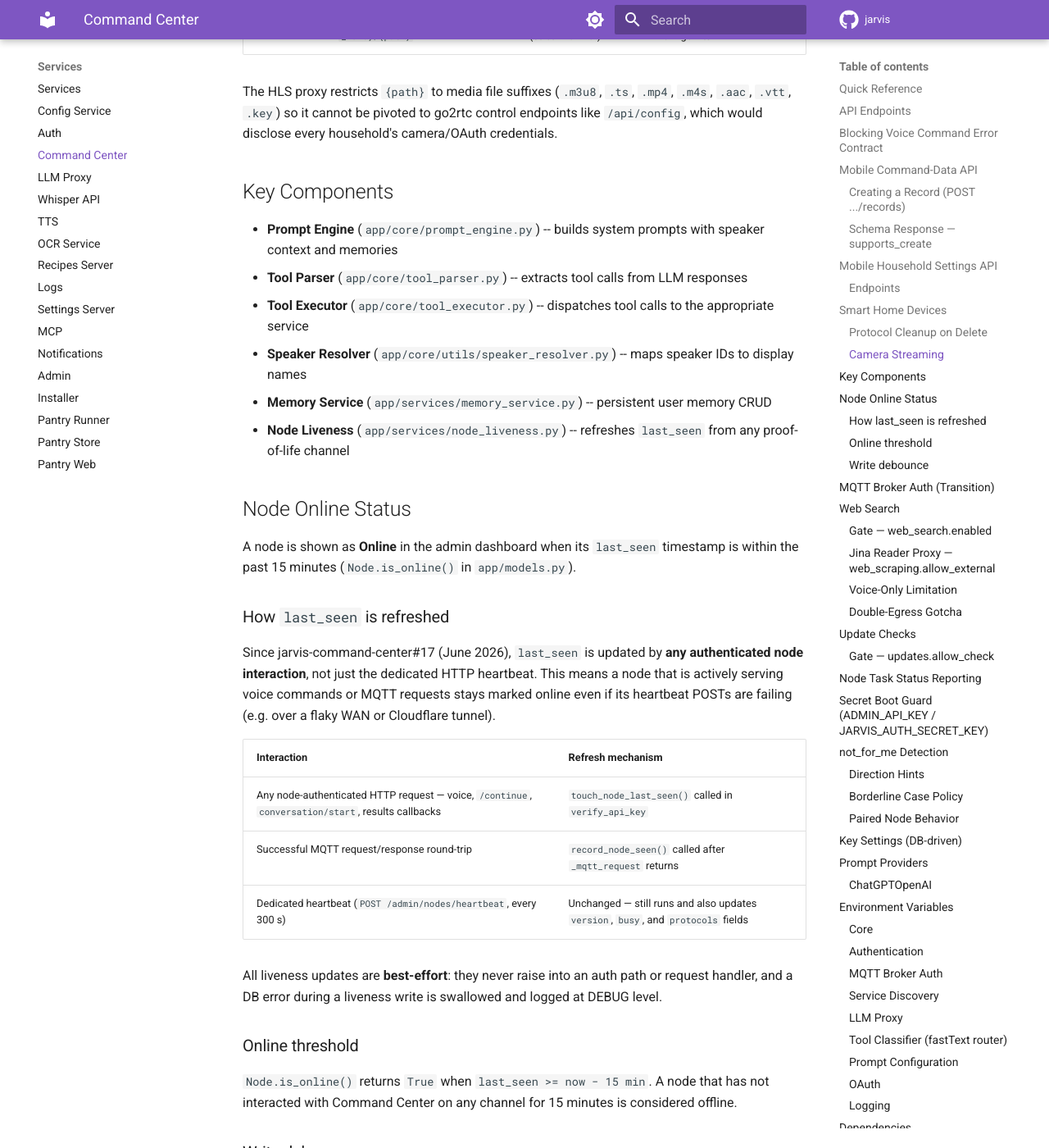
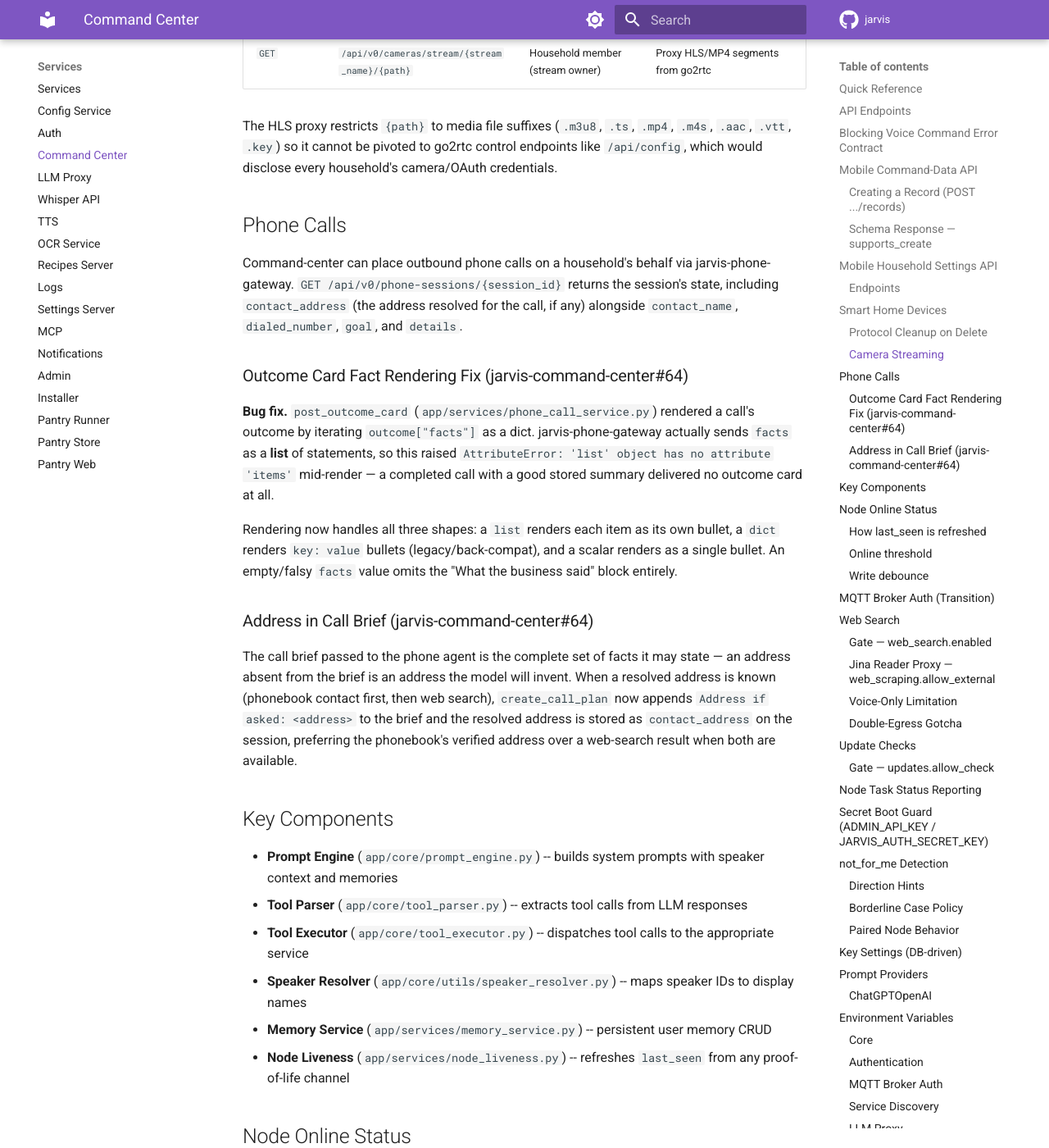
Before and after one commit to alexberardi/jarvis-docs, an MkDocs documentation site: the page built from docs/services/command-center.md, in a window 1280 px wide and 1400 px high, scrolled down 7163 px. Shown: the whole window at 82% size. Built offline with MkDocs 1.6.1 and Material for MkDocs 9.7.7, drawn with Linux system fonts in a browser that asks for light colours; comment, search, counter and statistics services are not loaded; some of the changed text lies outside the part shown.

Commit message:
docs(jarvis-command-center): sync from #64

```diff
--- a/docs/services/command-center.md
+++ b/docs/services/command-center.md
@@ -32,6 +32,8 @@ For mobile data-browser routes see [Mobile Command-Data API](#mobile-command-dat
 For household settings routes (e.g. web search toggle) see [Mobile Household Settings API](#mobile-household-settings-api) below.
 
 For camera streaming routes see [Camera Streaming](#camera-streaming) below.
+
+For outbound phone-call routes see [Phone Calls](#phone-calls) below.
 
 ## Blocking Voice Command Error Contract
 
@@ -191,6 +193,20 @@ Reworked in jarvis-command-center#38 (the last of a 4-repo change: jarvis-comman
 | `GET` | `/api/v0/cameras/stream/{stream_name}/{path}` | Household member (stream owner) | Proxy HLS/MP4 segments from go2rtc |
 
 The HLS proxy restricts `{path}` to media file suffixes (`.m3u8`, `.ts`, `.mp4`, `.m4s`, `.aac`, `.vtt`, `.key`) so it cannot be pivoted to go2rtc control endpoints like `/api/config`, which would disclose every household's camera/OAuth credentials.
+
+## Phone Calls
+
+Command-center can place outbound phone calls on a household's behalf via jarvis-phone-gateway. `GET /api/v0/phone-sessions/{session_id}` returns the session's state, including `contact_address` (the address resolved for the call, if any) alongside `contact_name`, `dialed_number`, `goal`, and `details`.
+
+### Outcome Card Fact Rendering Fix (jarvis-command-center#64)
+
+**Bug fix.** `post_outcome_card` (`app/services/phone_call_service.py`) rendered a call's outcome by iterating `outcome["facts"]` as a dict. jarvis-phone-gateway actually sends `facts` as a **list** of statements, so this raised `AttributeError: 'list' object has no attribute 'items'` mid-render — a completed call with a good stored summary delivered no outcome card at all.
+
+Rendering now handles all three shapes: a `list` renders each item as its own bullet, a `dict` renders `key: value` bullets (legacy/back-compat), and a scalar renders as a single bullet. An empty/falsy `facts` value omits the "What the business said" block entirely.
+
+### Address in Call Brief (jarvis-command-center#64)
+
+The call brief passed to the phone agent is the complete set of facts it may state — an address absent from the brief is an address the model will invent. When a resolved address is known (phonebook contact first, then web search), `create_call_plan` now appends `Address if asked: <address>` to the brief and the resolved address is stored as `contact_address` on the session, preferring the phonebook's verified address over a web-search result when both are available.
 
 ## Key Components
 
```
